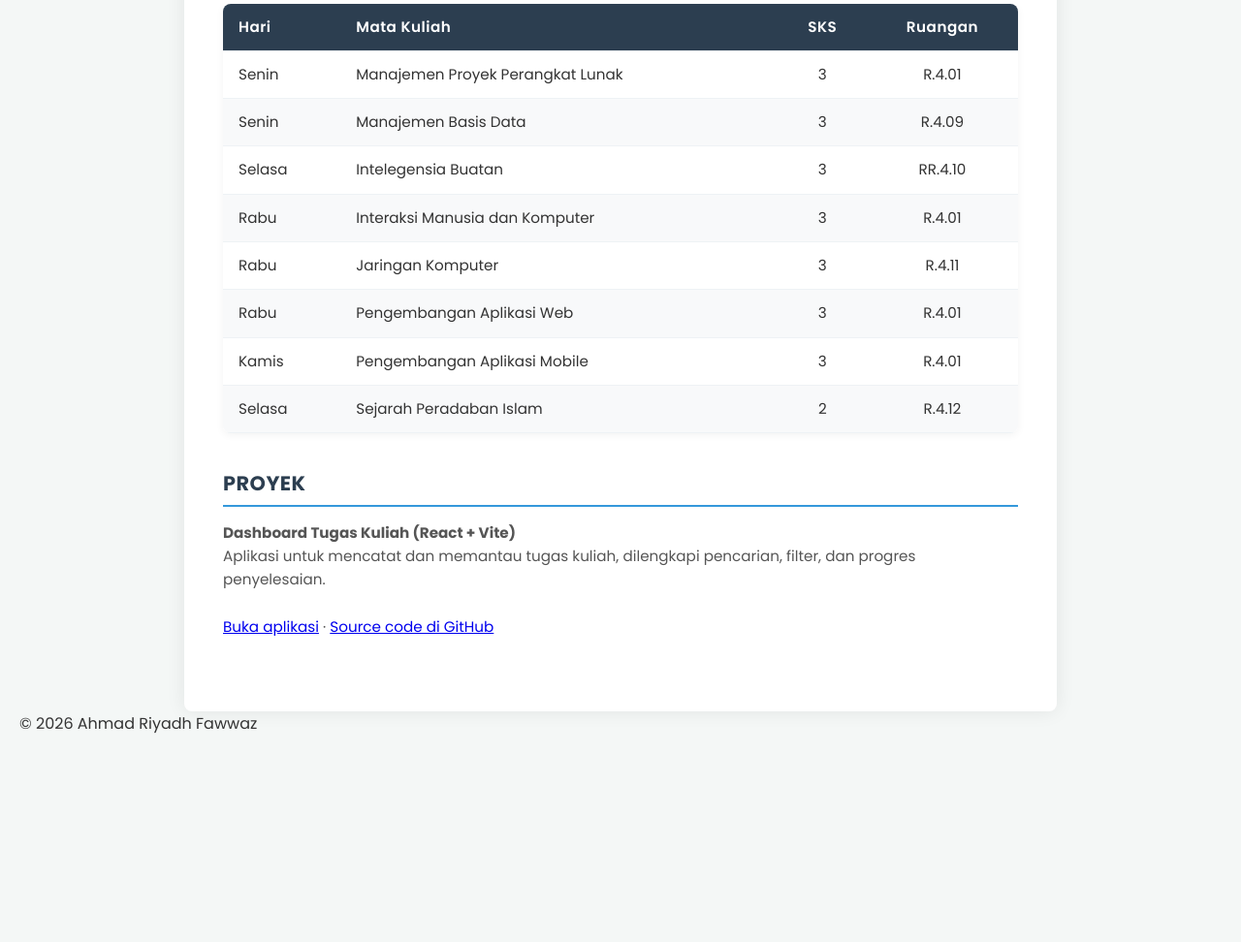
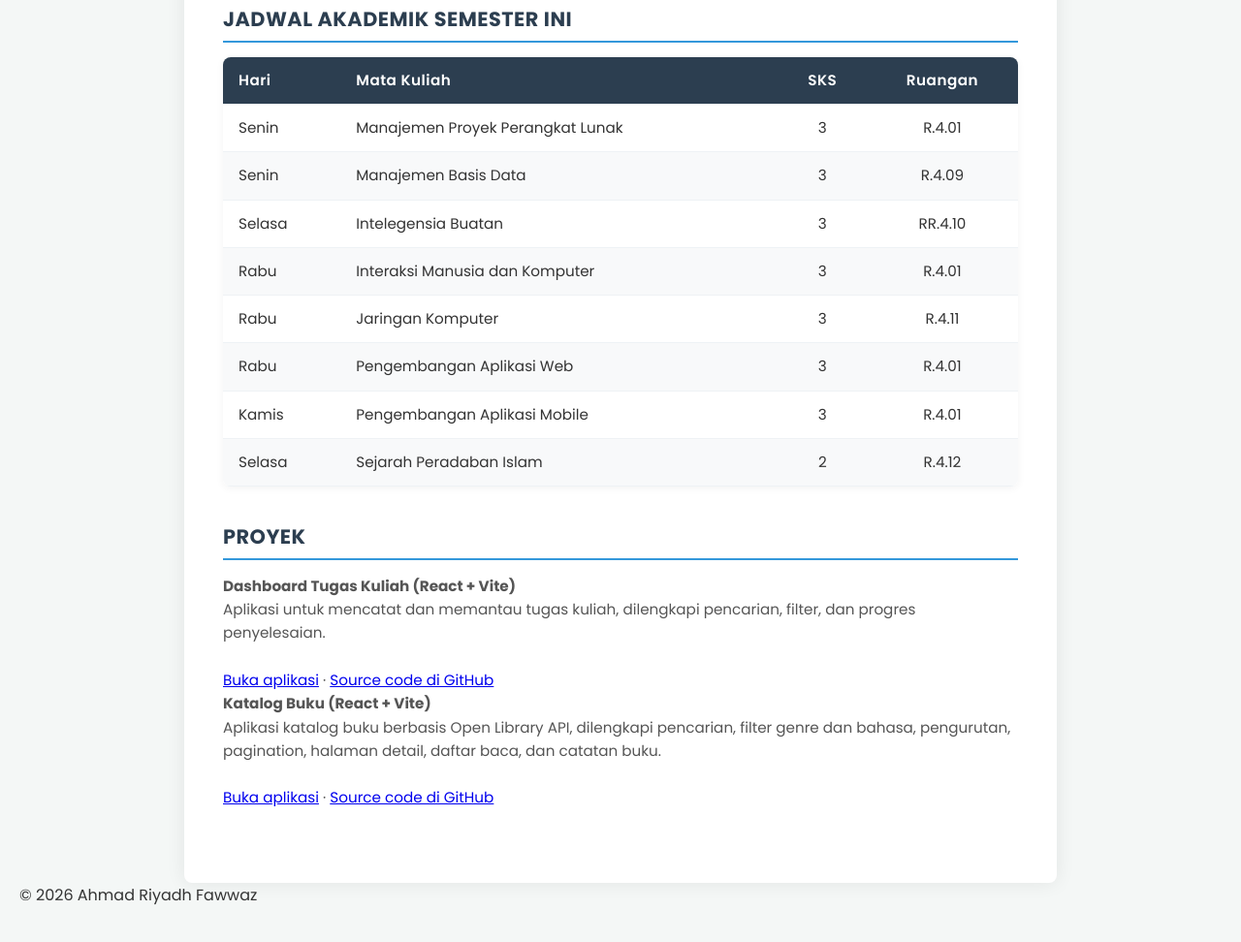
Before and after one commit to pawaschan/cv-paw, a plain HTML site: page index.html in a window 1280 px wide. Shown: the part 1422-2394 px from the top of the page at 97% size. Before the commit the page ends 2222 px from the top, so only its background shows below. Drawn offline with Linux system fonts and the light colour scheme.

Commit message:
Tambah link Katalog Buku dan hapus komentar

```diff
--- a/index.html
+++ b/index.html
@@ -5,13 +5,11 @@
     <meta name="viewport" content="width=device-width, initial-scale=1.0">
     <title>Curriculum Vitae - Ahmad Riyadh Fawwaz</title>
     <link rel="stylesheet" href="style.css">
-    <!-- Google Fonts -->
     <link href="https://fonts.googleapis.com/css2?family=Poppins:wght@300;400;600;700&display=swap" rel="stylesheet">
 </head>
 <body>
 
     <div class="cv-container">
-        <!-- Header Profil & Navigasi -->
         <header class="header">
             <div class="profile-img">
                 <img src="img/img.jpeg" alt="Foto Profil">
@@ -19,7 +17,6 @@
             <h1 class="name">Ahmad Riyadh Fawwaz</h1>
             <p class="tagline">Mahasiswa Teknik Informatika - UIN Sunan Gunung Djati</p>
 
-            <!-- Navigasi Button (Scroll Otomatis) -->
             <nav class="nav-buttons">
                 <a href="#profil" class="btn">Profil Singkat</a>
                 <a href="#biodata" class="btn">Biodata</a>
@@ -27,13 +24,12 @@
                 <a href="#akademik" class="btn">Akademik</a>
                 <a href="#proyek" class="btn">Proyek</a>
                 <a href="/dashboard-tugas/" class="btn">Dashboard Tugas</a>
+                <a href="/katalog-buku/" class="btn">Katalog Buku</a>
             </nav>
         </header>
 
-        <!-- Konten Utama CV -->
         <main class="main-content">
 
-            <!-- 1. Profil Singkat -->
             <section id="profil" class="section">
                 <h2 class="section-title">Profil Singkat</h2>
                 <p class="description">
@@ -45,7 +41,6 @@
                 </p>
             </section>
 
-            <!-- 2. Biodata -->
             <section id="biodata" class="section">
                 <h2 class="section-title">Biodata</h2>
                 <div class="biodata-grid">
@@ -57,7 +52,6 @@
                 </div>
             </section>
 
-            <!-- 3. Kontak -->
             <section id="kontak" class="section">
                 <h2 class="section-title">Kontak</h2>
                 <div class="contact-list">
@@ -68,7 +62,6 @@
                 </div>
             </section>
 
-            <!-- 4. Jadwal Akademik -->
             <section id="akademik" class="section">
                 <h2 class="section-title">Jadwal Akademik Semester Ini</h2>
                 <div class="table-responsive">
@@ -135,7 +128,6 @@
                 </div>
             </section>
 
-            <!-- 5. Proyek -->
             <section id="proyek" class="section">
                 <h2 class="section-title">Proyek</h2>
                 <p class="description">
@@ -144,6 +136,13 @@
                     <br><br>
                     <a href="/dashboard-tugas/">Buka aplikasi</a> ·
                     <a href="https://github.com/pawaschan/Dashboard-Tugas" target="_blank">Source code di GitHub</a>
+                </p>
+                <p class="description">
+                    <strong>Katalog Buku (React + Vite)</strong><br>
+                    Aplikasi katalog buku berbasis Open Library API, dilengkapi pencarian, filter genre dan bahasa, pengurutan, pagination, halaman detail, daftar baca, dan catatan buku.
+                    <br><br>
+                    <a href="/katalog-buku/">Buka aplikasi</a> ·
+                    <a href="https://github.com/pawaschan/katalog-buku" target="_blank">Source code di GitHub</a>
                 </p>
             </section>
 
```
Also changed, not shown: style.css (+0 -11 lines).
